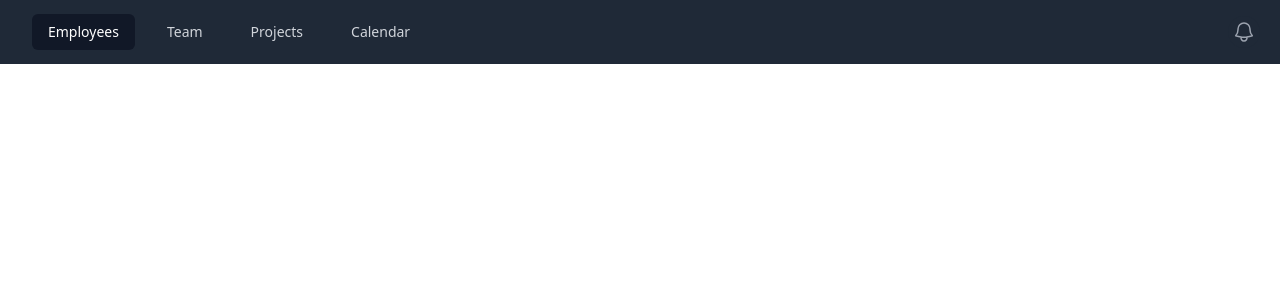
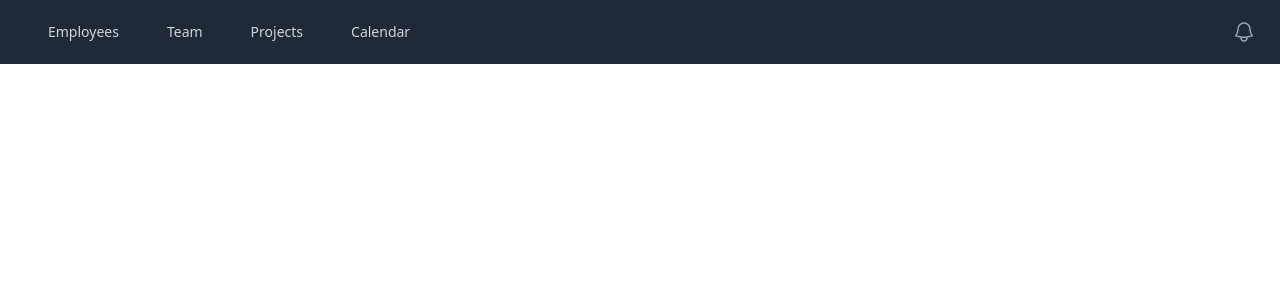
Before and after one commit to ikigai1337/react, a React (Create React App) app: page / in a window 1280 px wide. Shown: the top 300 px of the page. Built offline with nearby package versions, Linux system fonts and the light colour scheme.

Commit message:
fixed NavLink

```diff
--- a/src/App.js
+++ b/src/App.js
@@ -1,25 +1,23 @@
 import "./index.css";
 import Employee from "./components/employee";
 import React, { useState } from "react";
-import {v4 as uuidv4} from 'uuid';
+import { v4 as uuidv4 } from "uuid";
 import AddEmployee from "./components/AddEmployee";
 import EditEmployee from "./components/EditEmployee";
 import Header from "./components/Header";
 import Employees from "./pages/Employees";
-import {BrowserRouter, Routes, Route} from 'react-router-dom'
-
+import { BrowserRouter, Routes, Route } from "react-router-dom";
 
 function App() {
-
   return (
-    <Header>
-      <BrowserRouter>
+    <BrowserRouter>
+      <Header>
         <Routes>
-          <Route path="/Employees" element={<Employees />}/>
+          <Route path="/employees" element={<Employees />} />
         </Routes>
-      </BrowserRouter>
-    </Header>
-  )
+      </Header>
+    </BrowserRouter>
+  );
 }
 
 export default App;
--- a/src/components/Header.js
+++ b/src/components/Header.js
@@ -1,12 +1,13 @@
 import { Fragment } from 'react'
 import { Disclosure, Menu, Transition } from '@headlessui/react'
 import { Bars3Icon, BellIcon, XMarkIcon } from '@heroicons/react/24/outline'
+import { NavLink } from 'react-router-dom'
 
 const navigation = [
-  { name: 'Employees', href: '/Employees', current: true },
-  { name: 'Team', href: '#', current: false },
-  { name: 'Projects', href: '#', current: false },
-  { name: 'Calendar', href: '#', current: false },
+  { name: 'Employees', href: '/Employees'},
+  { name: 'Team', href: '/other'},
+  { name: 'Projects', href: '/other2'},
+  { name: 'Calendar', href: '/other3'},
 ]
 
 function classNames(...classes) {
@@ -36,17 +37,22 @@ export default function Header(props) {
                 <div className="hidden sm:ml-6 sm:block">
                   <div className="flex space-x-4">
                     {navigation.map((item) => (
-                      <a
+                      <NavLink
                         key={item.name}
-                        href={item.href}
-                        className={classNames(
-                          item.current ? 'no-underline bg-gray-900 text-white' : 'no-underline text-gray-300 hover:bg-gray-700 hover:text-white',
-                          'px-3 py-2 rounded-md text-sm font-medium'
-                        )}
-                        aria-current={item.current ? 'page' : undefined}
+                        to={item.href}
+
+                        className={({isActive}) => {
+                          return (
+                            ' px-3 py-2 rounded-md text-sm font-medium no-underline ' +
+                            (!isActive
+                              ? 'text-gray-300 hover:bg-gray-700 hover:text-white'
+                              : 'bg-gray-900 text-white')
+                              );
+                        }}
+
                       >
                         {item.name}
-                      </a>
+                      </NavLink>
                     ))}
                   </div>
                 </div>
```
